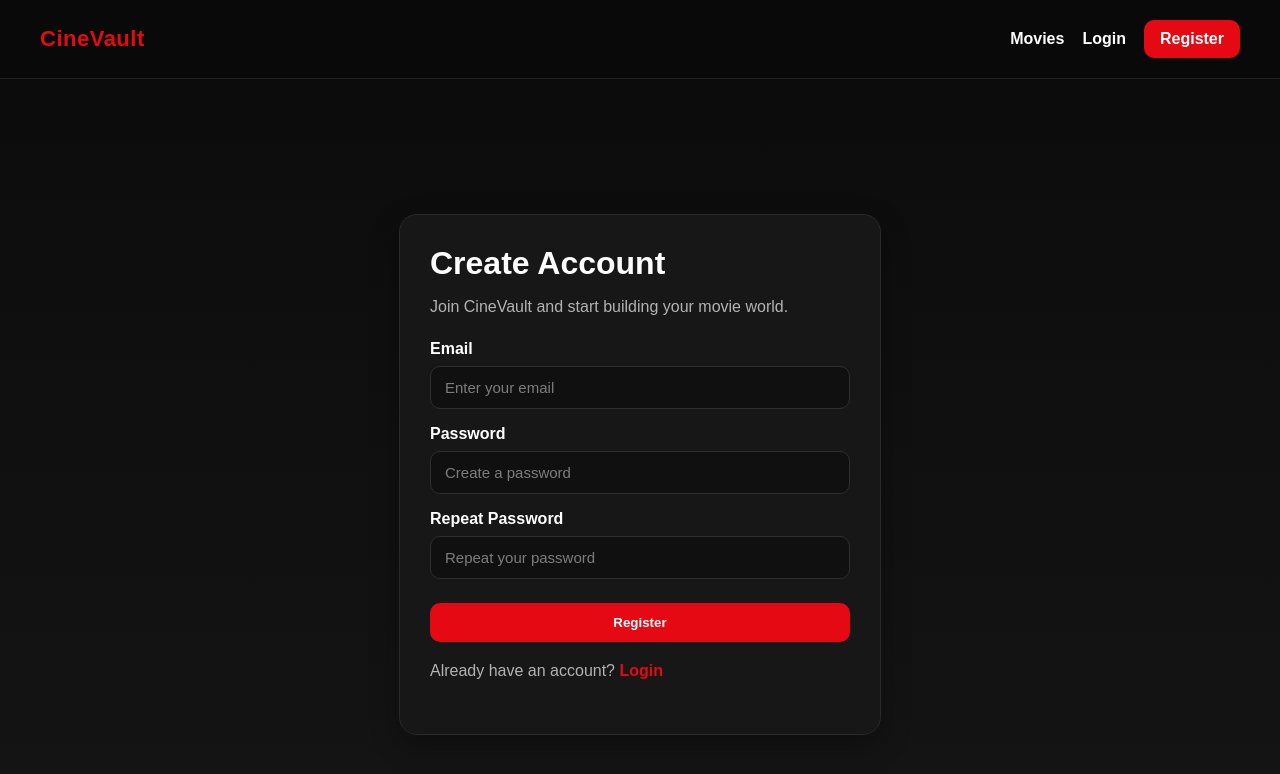
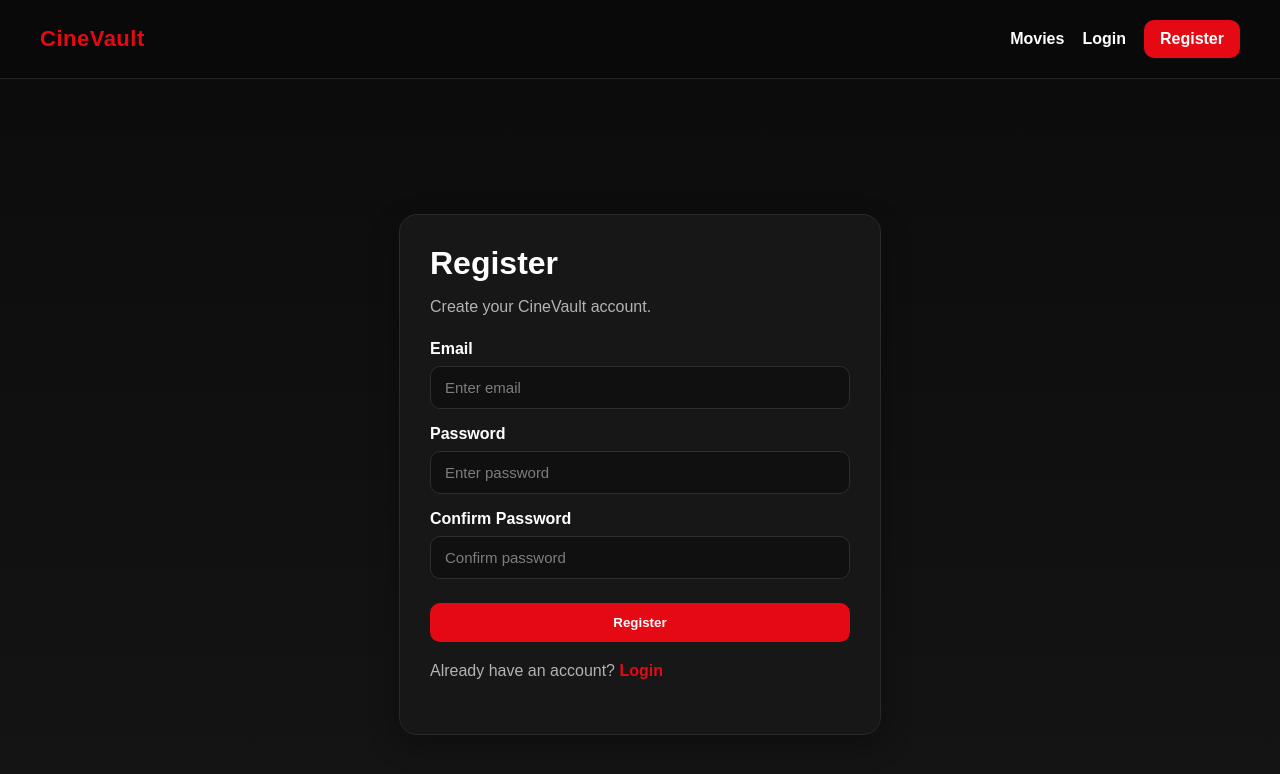
Before and after one commit to mtilovski55/cinevault, a React (Vite) app: page /register in a window 1280 px wide. Shown: the top 774 px of the page. Built offline with nearby package versions, Linux system fonts and the light colour scheme.

Commit message:
add validation and prevent duplicate email registration

```diff
--- a/db.json
+++ b/db.json
@@ -118,11 +118,6 @@
             "email": "even@gmail.com",
             "password": "12345",
             "id": "Rv4-aayfm0w"
-    },
-    {
-      "email": "matejtilovski@gmail.com",
-      "password": "234",
-      "id": "O9xC26hd2hI"
         }
     ],
     "$schema": "./node_modules/json-server/schema.json"
--- a/src/pages/Register.jsx
+++ b/src/pages/Register.jsx
@@ -1,94 +1,138 @@
 import { useState } from "react";
-import { Link, useNavigate } from "react-router-dom";
-import { registerUser } from "../services/authService";
+import { useNavigate, Link } from "react-router-dom";
+import { register } from "../services/authService";
 
 function Register() {
     const navigate = useNavigate();
 
-    const [formValues, setFormValues] = useState({
+    const [values, setValues] = useState({
         email: "",
         password: "",
-        repeatPassword: ""
+        confirmPassword: ""
     });
 
+    const [errors, setErrors] = useState({});
+    const [serverError, setServerError] = useState("");
+    const [shakeTrigger, setShakeTrigger] = useState(0);
+
     const changeHandler = (e) => {
-        setFormValues((state) => ({
+        setValues((state) => ({
             ...state,
             [e.target.name]: e.target.value
         }));
+
+        setErrors((state) => ({
+            ...state,
+            [e.target.name]: ""
+        }));
+
+        setServerError("");
     };
 
     const submitHandler = async (e) => {
         e.preventDefault();
 
-        if (
-            !formValues.email ||
-            !formValues.password ||
-            !formValues.repeatPassword
-        ) {
-            alert("All fields are required.");
+        const newErrors = {};
+
+        if (!values.email) newErrors.email = "Email is required";
+        if (!values.password) newErrors.password = "Password is required";
+        if (!values.confirmPassword) newErrors.confirmPassword = "Confirm your password";
+
+        if (values.password !== values.confirmPassword) {
+            newErrors.confirmPassword = "Passwords do not match";
+        }
+
+        if (Object.keys(newErrors).length > 0) {
+            setErrors(newErrors);
+            setShakeTrigger((prev) => prev + 1);
             return;
         }
 
-        if (formValues.password !== formValues.repeatPassword) {
-            alert("Passwords do not match.");
-            return;
+        try {
+            await register(values.email, values.password);
+            navigate("/movies");
+        } catch (error) {
+            setServerError(error.message);
+            setShakeTrigger((prev) => prev + 1);
         }
+    };
 
-        const newUser = {
-            email: formValues.email,
-            password: formValues.password
-        };
-
-        await registerUser(newUser);
-
-        navigate("/login");
+    const getInputClass = (field) => {
+        return `${errors[field] ? "input-error shake" : ""}`;
     };
 
     return (
         <section className="form-wrapper">
             <div className="form-card">
-                <h1>Create Account</h1>
-                <p>Join CineVault and start building your movie world.</p>
+                <h1>Register</h1>
+                <p>Create your CineVault account.</p>
 
                 <form onSubmit={submitHandler}>
                     <div className="form-group">
-                        <label htmlFor="email">Email</label>
+                        <label>Email</label>
                         <input
+                            key={`email-${shakeTrigger}`}
                             type="email"
-                            id="email"
                             name="email"
-                            placeholder="Enter your email"
-                            value={formValues.email}
+                            placeholder="Enter email"
+                            value={values.email}
                             onChange={changeHandler}
+                            className={getInputClass("email")}
                         />
+                        {errors.email && (
+                            <div className="field-error">
+                                <span className="field-error-icon">!</span>
+                                <span>{errors.email}</span>
+                            </div>
+                        )}
                     </div>
 
                     <div className="form-group">
-                        <label htmlFor="password">Password</label>
+                        <label>Password</label>
                         <input
+                            key={`password-${shakeTrigger}`}
                             type="password"
-                            id="password"
                             name="password"
-                            placeholder="Create a password"
-                            value={formValues.password}
+                            placeholder="Enter password"
+                            value={values.password}
                             onChange={changeHandler}
+                            className={getInputClass("password")}
                         />
+                        {errors.password && (
+                            <div className="field-error">
+                                <span className="field-error-icon">!</span>
+                                <span>{errors.password}</span>
+                            </div>
+                        )}
                     </div>
 
                     <div className="form-group">
-                        <label htmlFor="repeatPassword">Repeat Password</label>
+                        <label>Confirm Password</label>
                         <input
+                            key={`confirm-${shakeTrigger}`}
                             type="password"
-                            id="repeatPassword"
-                            name="repeatPassword"
-                            placeholder="Repeat your password"
-                            value={formValues.repeatPassword}
+                            name="confirmPassword"
+                            placeholder="Confirm password"
+                            value={values.confirmPassword}
                             onChange={changeHandler}
+                            className={getInputClass("confirmPassword")}
                         />
+                        {errors.confirmPassword && (
+                            <div className="field-error">
+                                <span className="field-error-icon">!</span>
+                                <span>{errors.confirmPassword}</span>
+                            </div>
+                        )}
                     </div>
 
-                    <button type="submit" className="btn">Register</button>
+                    {serverError && (
+                        <div className="field-error">
+                            <span className="field-error-icon">!</span>
+                            <span>{serverError}</span>
+                        </div>
+                    )}
+
+                    <button className="btn">Register</button>
                 </form>
 
                 <p className="form-switch">
--- a/src/services/authService.js
+++ b/src/services/authService.js
@@ -1,17 +1,29 @@
 const baseUrl = "http://localhost:3001/users";
 
-export async function registerUser(userData) {
-    const response = await fetch(baseUrl, {
+export const register = async (email, password) => {
+    const res = await fetch("http://localhost:3030/users");
+    const users = await res.json();
+
+    const existingUser = users.find(
+        (user) => user.email.toLowerCase() === email.toLowerCase()
+    );
+
+    if (existingUser) {
+        throw new Error("Email is already registered");
+    }
+
+    const createRes = await fetch("http://localhost:3030/users", {
         method: "POST",
-        headers: {
-            "Content-Type": "application/json"
-        },
-        body: JSON.stringify(userData)
+        headers: { "Content-Type": "application/json" },
+        body: JSON.stringify({ email, password }),
     });
 
-    const data = await response.json();
-    return data;
-}
+    const newUser = await createRes.json();
+
+    localStorage.setItem("user", JSON.stringify(newUser));
+
+    return newUser;
+};
 
 export async function loginUser(email, password) {
     const response = await fetch(baseUrl);
```
Lines whose indentation alone changed are shown as unchanged.
